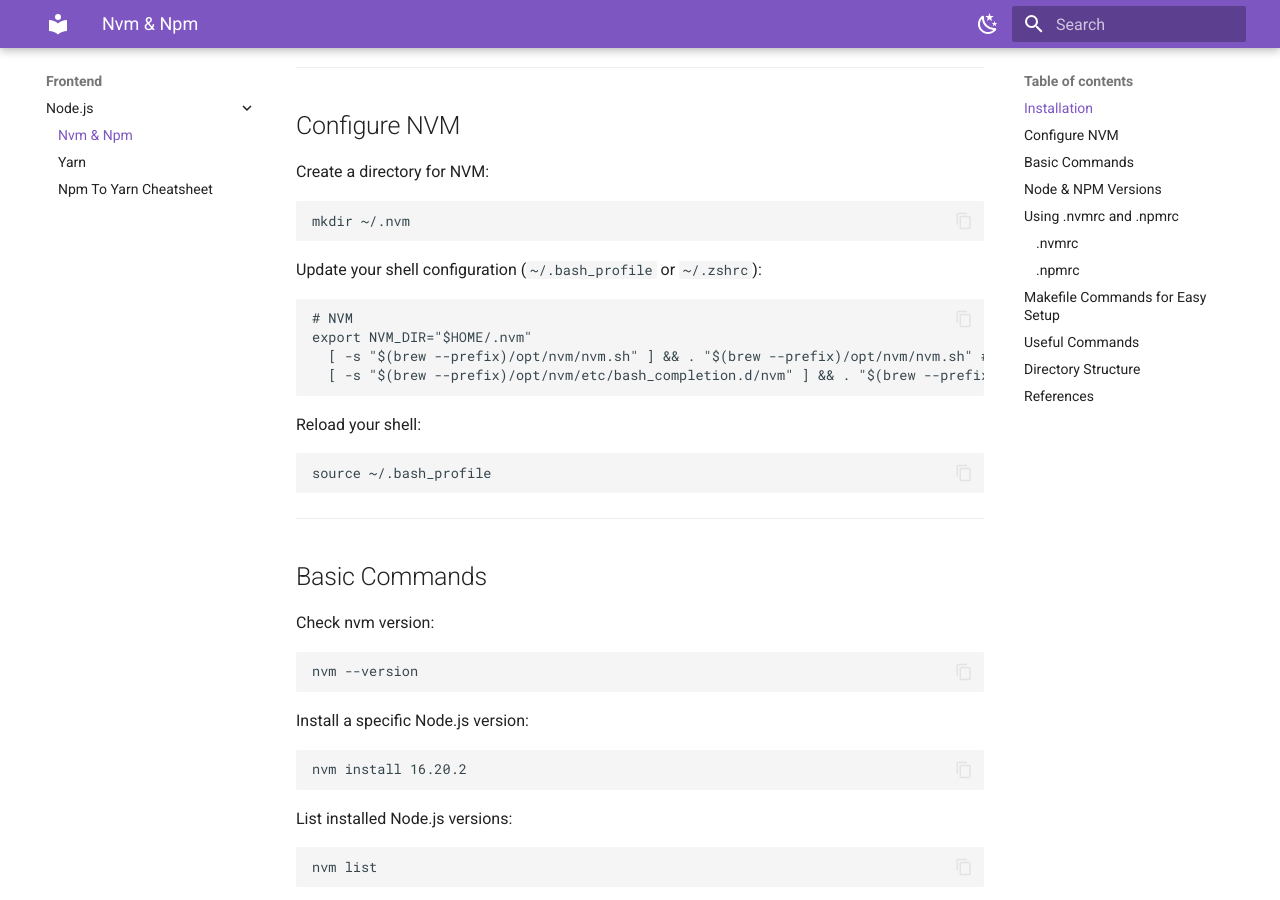
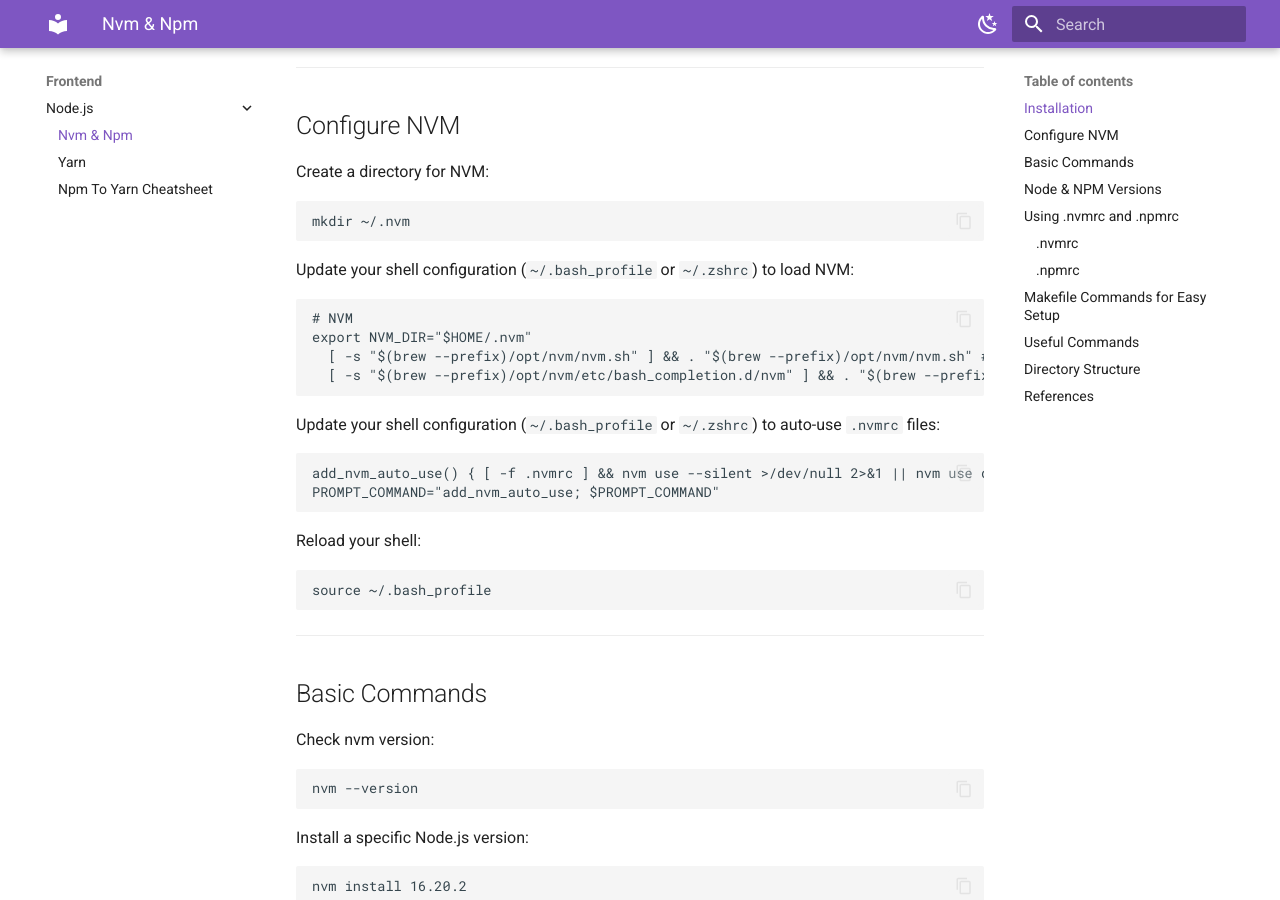
Before and after one commit to ozgurryazilimci/dev-notes, an MkDocs documentation site: the page built from docs/frontend/nodejs/nvm-npm.md, in a window 1280 px wide and 900 px high, scrolled down 419 px. Built offline with MkDocs 1.6.1 and Material for MkDocs 9.7.7, drawn with Linux system fonts in a browser that asks for light colours.

Commit message:
Add nvm auto use

````diff
--- a/docs/frontend/nodejs/nvm-npm.md
+++ b/docs/frontend/nodejs/nvm-npm.md
@@ -21,13 +21,20 @@ Create a directory for NVM:
 mkdir ~/.nvm
 ```
 
-Update your shell configuration (`~/.bash_profile` or `~/.zshrc`):
+Update your shell configuration (`~/.bash_profile` or `~/.zshrc`) to load NVM:
 
 ```bash
 # NVM
 export NVM_DIR="$HOME/.nvm"
   [ -s "$(brew --prefix)/opt/nvm/nvm.sh" ] && . "$(brew --prefix)/opt/nvm/nvm.sh" # This loads nvm
   [ -s "$(brew --prefix)/opt/nvm/etc/bash_completion.d/nvm" ] && . "$(brew --prefix)/opt/nvm/etc/bash_completion.d/nvm" # This loads nvm
+```
+
+Update your shell configuration (`~/.bash_profile` or `~/.zshrc`) to auto-use `.nvmrc` files:
+
+```bash
+add_nvm_auto_use() { [ -f .nvmrc ] && nvm use --silent >/dev/null 2>&1 || nvm use default --silent >/dev/null 2>&1; }
+PROMPT_COMMAND="add_nvm_auto_use; $PROMPT_COMMAND"
 ```
 
 Reload your shell:
````
